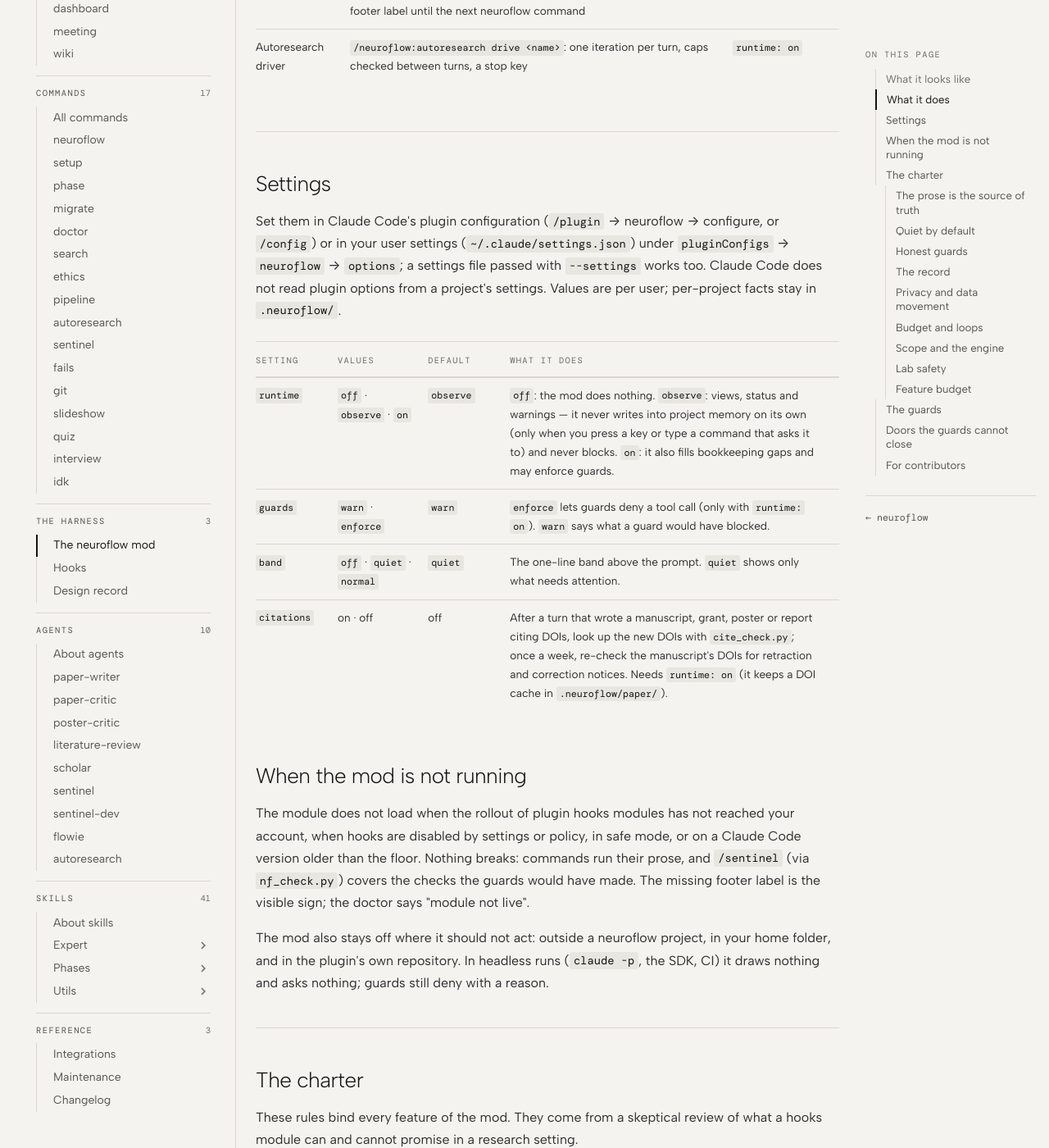
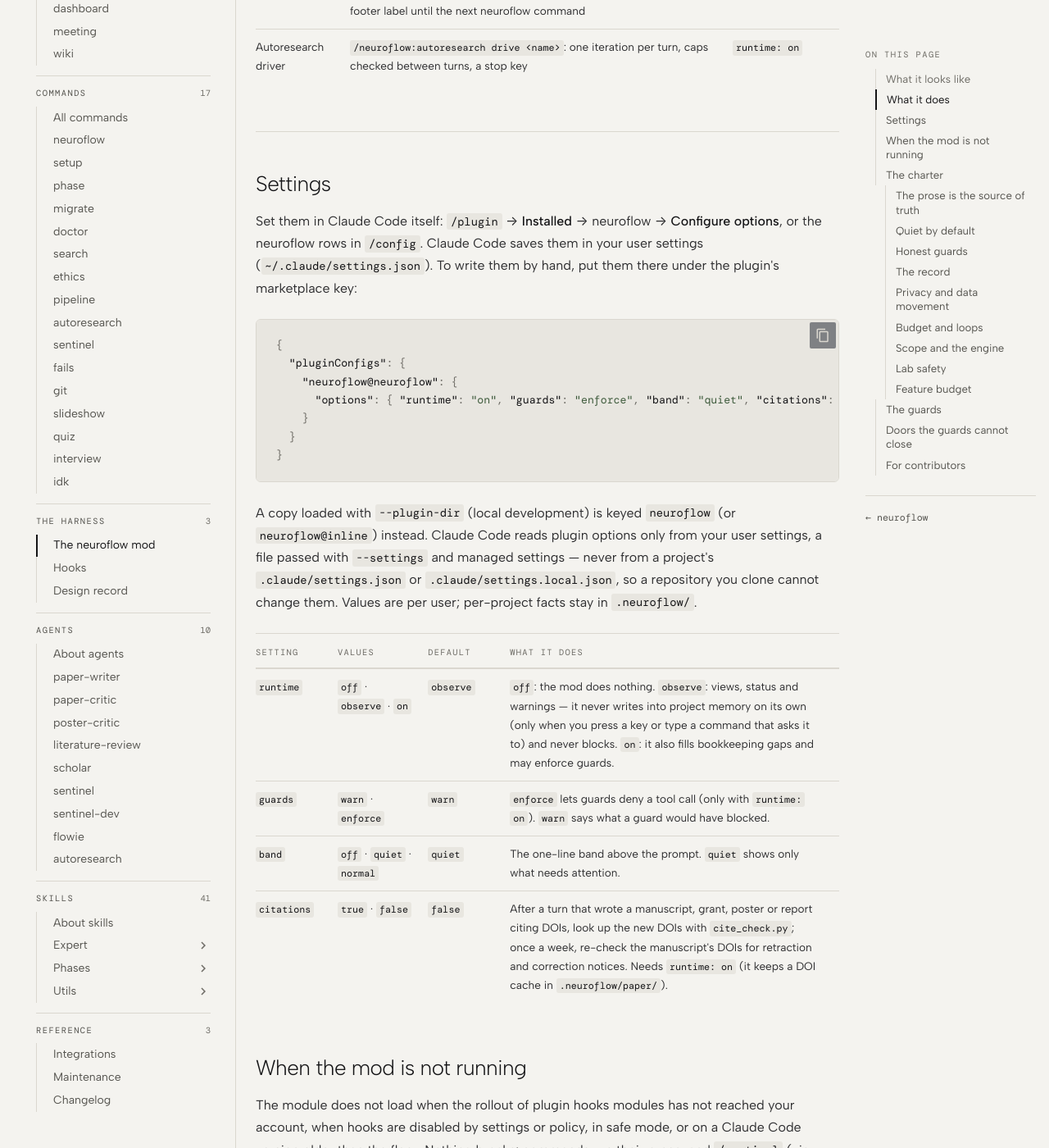
Before and after one commit to stanislavjiricek/neuroflow, an MkDocs documentation site: the page built from docs/concepts/mods.md, in a window 1280 px wide and 1400 px high, scrolled down 3150 px. Shown: the whole window at 82% size. Built offline with MkDocs 1.6.1 and Material for MkDocs 9.7.7, drawn with Linux system fonts in a browser that asks for light colours; some web fonts are replaced; comment, search, counter and statistics services are not loaded.

Commit message:
fix(docs): mod options live under neuroflow@neuroflow in user settings
A marketplace install keys its options as `neuroflow@neuroflow`; the bare
`neuroflow` (or `neuroflow@inline`) key applies only to a --plugin-dir load.
Claude Code reads `pluginConfigs` from user settings, a --settings file and
managed settings, never from a project's settings. The page now shows the
full JSON, recommends /plugin → Installed → neuroflow → Configure options or
/config, and lists `citations` as the boolean it is.

Co-Authored-By: Claude Opus 5.5 <noreply@anthropic.com>

````diff
--- a/docs/concepts/mods.md
+++ b/docs/concepts/mods.md
@@ -92,17 +92,31 @@ Current: data-analyze — analysis
 
 ## Settings
 
-Set them in Claude Code's plugin configuration (`/plugin` → neuroflow → configure, or `/config`) or in your user
-settings (`~/.claude/settings.json`) under `pluginConfigs` → `neuroflow` → `options`; a settings file passed with
-`--settings` works too. Claude Code does not read plugin options from a project's settings. Values are per user;
-per-project facts stay in `.neuroflow/`.
+Set them in Claude Code itself: `/plugin` → **Installed** → neuroflow → **Configure options**, or the neuroflow rows
+in `/config`. Claude Code saves them in your user settings (`~/.claude/settings.json`). To write them by hand, put
+them there under the plugin's marketplace key:
+
+```json
+{
+  "pluginConfigs": {
+    "neuroflow@neuroflow": {
+      "options": { "runtime": "on", "guards": "enforce", "band": "quiet", "citations": true }
+    }
+  }
+}
+```
+
+A copy loaded with `--plugin-dir` (local development) is keyed `neuroflow` (or `neuroflow@inline`) instead. Claude
+Code reads plugin options only from your user settings, a file passed with `--settings` and managed settings — never
+from a project's `.claude/settings.json` or `.claude/settings.local.json`, so a repository you clone cannot change
+them. Values are per user; per-project facts stay in `.neuroflow/`.
 
 | Setting | Values | Default | What it does |
 |---|---|---|---|
 | `runtime` | `off` · `observe` · `on` | `observe` | `off`: the mod does nothing. `observe`: views, status and warnings — it never writes into project memory on its own (only when you press a key or type a command that asks it to) and never blocks. `on`: it also fills bookkeeping gaps and may enforce guards. |
 | `guards` | `warn` · `enforce` | `warn` | `enforce` lets guards deny a tool call (only with `runtime: on`). `warn` says what a guard would have blocked. |
 | `band` | `off` · `quiet` · `normal` | `quiet` | The one-line band above the prompt. `quiet` shows only what needs attention. |
-| `citations` | on · off | off | After a turn that wrote a manuscript, grant, poster or report citing DOIs, look up the new DOIs with `cite_check.py`; once a week, re-check the manuscript's DOIs for retraction and correction notices. Needs `runtime: on` (it keeps a DOI cache in `.neuroflow/paper/`). |
+| `citations` | `true` · `false` | `false` | After a turn that wrote a manuscript, grant, poster or report citing DOIs, look up the new DOIs with `cite_check.py`; once a week, re-check the manuscript's DOIs for retraction and correction notices. Needs `runtime: on` (it keeps a DOI cache in `.neuroflow/paper/`). |
 
 ## When the mod is not running
 
````
